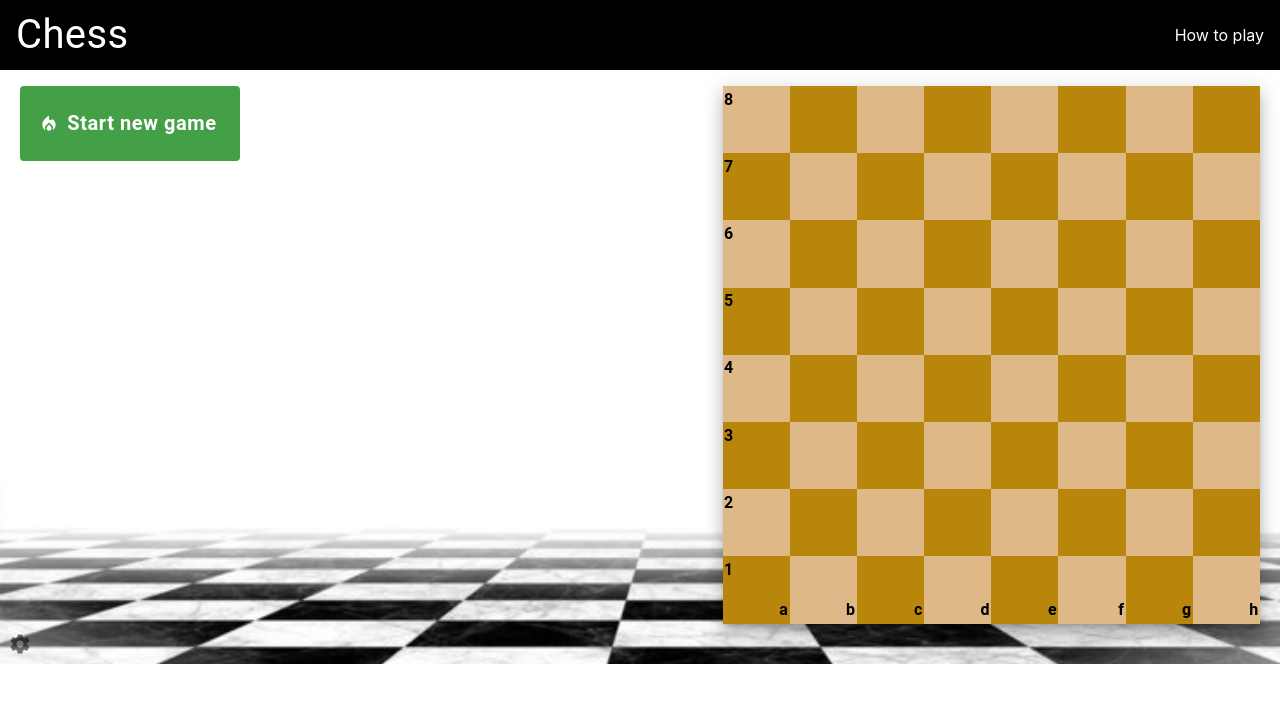
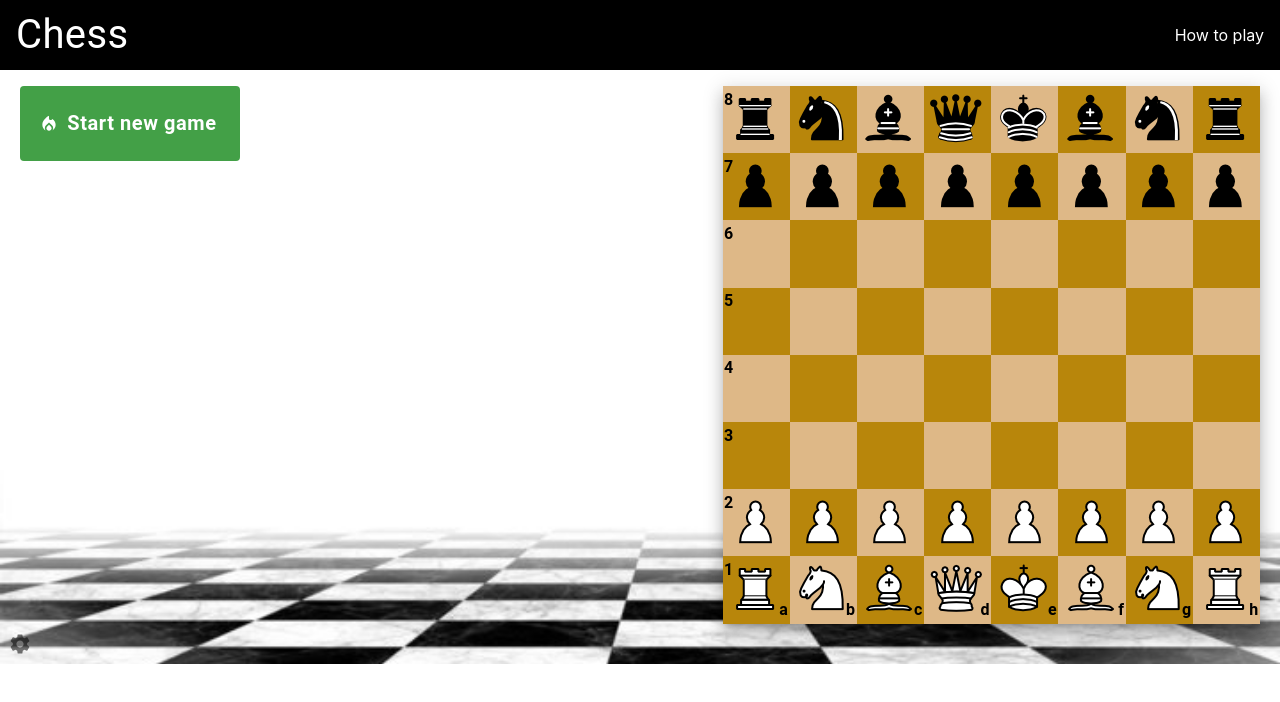
Before and after one commit to dazzasong/chess, a React (Create React App) app: page / in a window 1280 px wide. Shown: the top 702 px of the page. Built offline with nearby package versions, Linux system fonts and the light colour scheme.

Commit message:
Added initial pieces

```diff
--- a/src/ChessBoard.jsx
+++ b/src/ChessBoard.jsx
@@ -1,7 +1,62 @@
-import { Stack, Typography } from "@mui/material"
+import { Box, Stack, Typography } from "@mui/material";
+import whitePawn from "./images/chesspieces/pl.png";
+import blackPawn from "./images/chesspieces/pd.png";
+import whiteKnight from "./images/chesspieces/nl.png";
+import blackKnight from "./images/chesspieces/nd.png";
+import whiteBishop from "./images/chesspieces/bl.png";
+import blackBishop from "./images/chesspieces/bd.png";
+import whiteRook from "./images/chesspieces/rl.png";
+import blackRook from "./images/chesspieces/rd.png";
+import whiteQueen from "./images/chesspieces/ql.png";
+import blackQueen from "./images/chesspieces/qd.png";
+import whiteKing from "./images/chesspieces/kl.png";
+import blackKing from "./images/chesspieces/kd.png";
+import React from "react";
 
-function ChessSquare({ x, y }) {
+function ChessSquare({ x, y, piece }) {
   const shaded = (x + y) % 2 === 0
+  let src
+  switch(piece) {
+    case "pl":
+      src = whitePawn;
+      break;
+    case "pd":
+      src = blackPawn;
+      break;
+    case "nl":
+      src = whiteKnight;
+      break;
+    case "nd":
+      src = blackKnight;
+      break;
+    case "bl":
+      src = whiteBishop;
+      break;
+    case "bd":
+      src = blackBishop;
+      break;
+    case "rl":
+      src = whiteRook;
+      break;
+    case "rd":
+      src = blackRook;
+      break;
+    case "ql":
+      src = whiteQueen;
+      break;
+    case "qd":
+      src = blackQueen;
+      break;
+    case "kl":
+      src = whiteKing;
+      break;
+    case "kd":
+      src = blackKing;
+      break;
+    default:
+      src = null;
+  }
+
   return (
     <Stack
       width={64}
@@ -17,6 +72,11 @@ function ChessSquare({ x, y }) {
       >
         {x === 0 ? y + 1 : null}
       </Typography>
+      { src &&
+      <Box sx={{position: "absolute"}}>
+        <img src={src} alt="Chess piece" />
+      </Box>
+      }
       <Typography fontWeight="bold" alignSelf="end"
         sx={{
           userSelect: "none"
@@ -28,18 +88,30 @@ function ChessSquare({ x, y }) {
   )
 }
 
-function ChessColumn({ xAxis }) {
+function ChessColumn({ xAxis, pieces }) {
   return (
     <Stack direction="column-reverse">
-      {Array.from(Array(8).keys()).map(y => <ChessSquare x={xAxis} y={y} />)}
+      {Array.from(Array(8).keys()).map(y => <ChessSquare x={xAxis} y={y} piece={pieces[y]} />)}
     </Stack>
   )
 }
 
 export default function ChessBoard() {
+  const initialBoard = [
+    ['rl', 'pl', null, null, null, null, 'pd', 'rd'],
+    ['nl', 'pl', null, null, null, null, 'pd', 'nd'],
+    ['bl', 'pl', null, null, null, null, 'pd', 'bd'],
+    ['ql', 'pl', null, null, null, null, 'pd', 'qd'],
+    ['kl', 'pl', null, null, null, null, 'pd', 'kd'],
+    ['bl', 'pl', null, null, null, null, 'pd', 'bd'],
+    ['nl', 'pl', null, null, null, null, 'pd', 'nd'],
+    ['rl', 'pl', null, null, null, null, 'pd', 'rd']
+  ]
+  const [board, setBoard] = React.useState(initialBoard)
+
   return (
     <Stack direction="row" boxShadow={10}>
-      {Array.from(Array(8).keys()).map(x => <ChessColumn xAxis={x} />)}
+      {Array.from(Array(8).keys()).map(x => <ChessColumn xAxis={x} pieces={board[x]} />)}
     </Stack>
   )
 }
```
Also changed, not shown: src/MoveList.jsx (+5 -12 lines).
